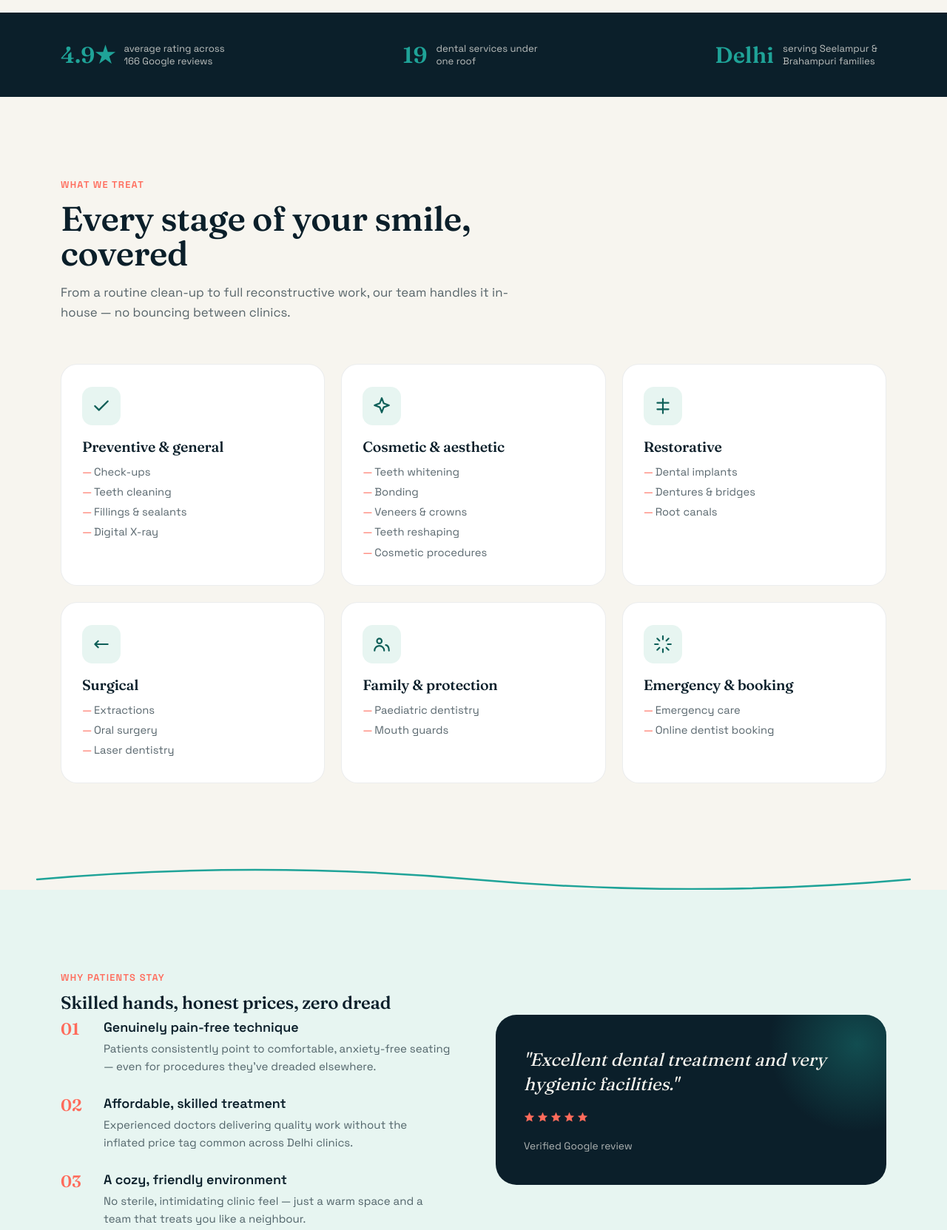
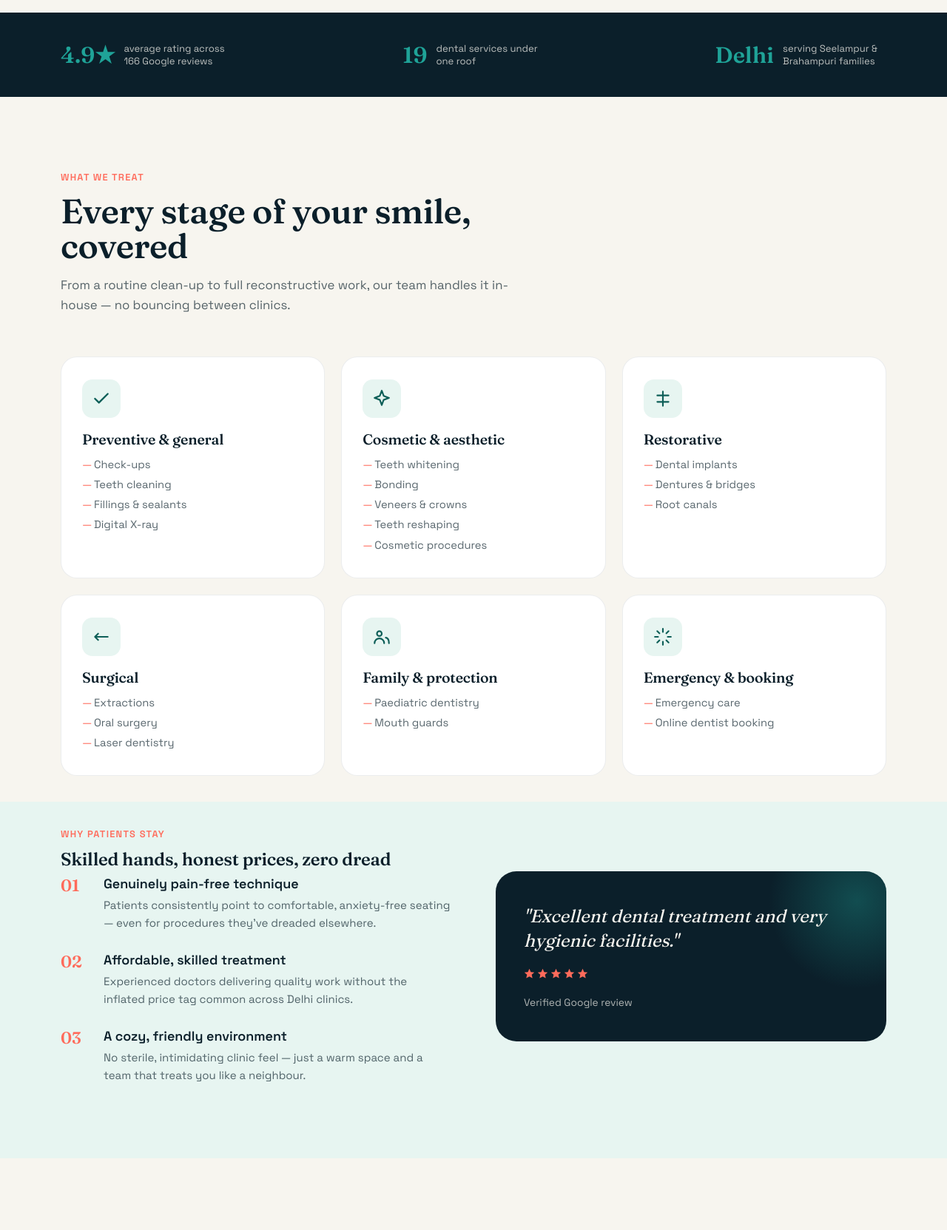
Before and after one commit to aZextron/dento-smile, a plain HTML site: page index.html in a window 1280 px wide. Shown: the part 800-2463 px from the top of the page at 74% size. Drawn offline with Linux system fonts and the light colour scheme.

Commit message:
Update style.css

```diff
--- a/style.css
+++ b/style.css
@@ -176,7 +176,7 @@
   .trust-item .label{font-size:0.82rem; opacity:0.75; max-width:140px; line-height:1.3;}
 
   /* ---------- SECTION SHARED ---------- */
-  section{padding:110px 0;}
+  section{padding: 100px 0;}
   .section-head{max-width:640px; margin-bottom:56px;}
   .kicker{
     font-size:0.8rem; font-weight:600; letter-spacing:0.1em; text-transform:uppercase; color:var(--coral);
@@ -320,3 +320,15 @@
     section{padding:76px 0;}
     .field-row{grid-template-columns:1fr;}
   }
+
+.curve-divider{
+    display:none;
+}
+
+#services{
+    padding-bottom:35px;
+}
+
+.why{
+    padding-top:35px;
+}
```
